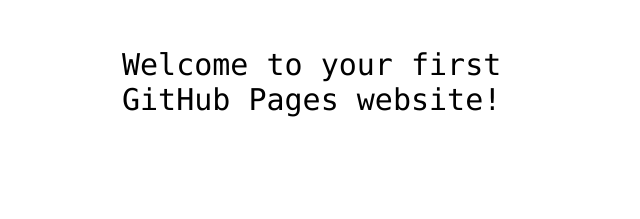
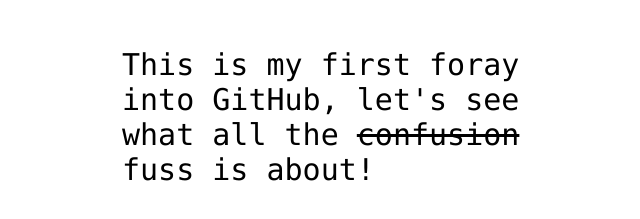
Before and after one commit to mpamplin/hello-world, a plain HTML site: page index.html in a window 1280 px wide. Shown: the part 341-560 px from the top of the page, without its empty margins (318-958 px from the left). Drawn offline with Linux system fonts and the light colour scheme.

Commit message:
Update index.html

```diff
--- a/index.html
+++ b/index.html
@@ -11,8 +11,7 @@
 
 <img src="https://octodex.github.com/images/daftpunktocat-thomas.gif" id="octocat" alt="octocat-gif" />
 
-<!-- Change this code here by copy and pasting your template on line 15 -->
-<p>Welcome to your first GitHub Pages website!</p>
+  <p>This is my first foray into GitHub, let's see what all the <del>confusion</del> fuss is about!</p>
 
 </body>
 </html>
```
